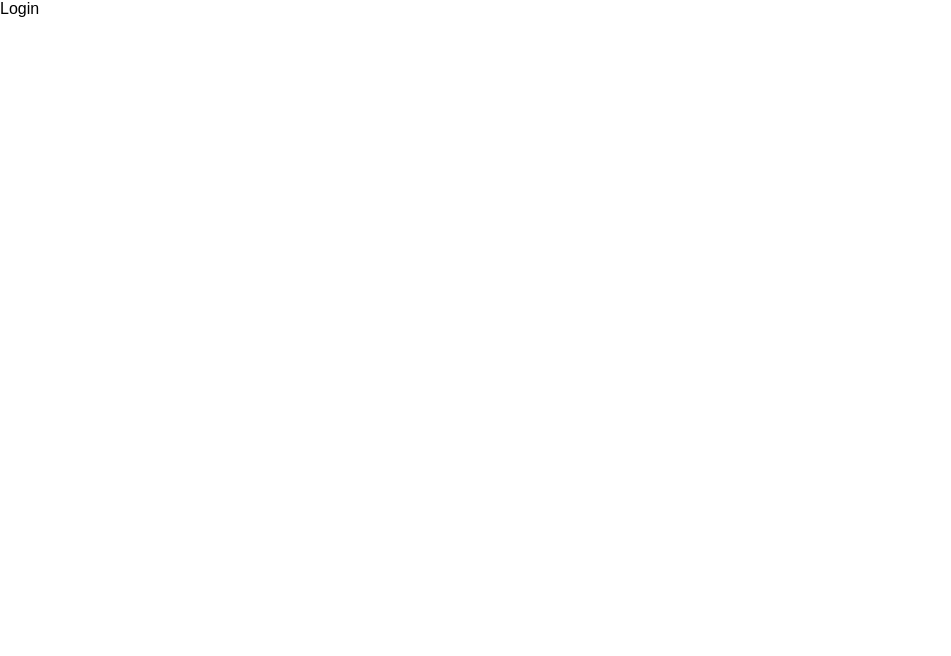
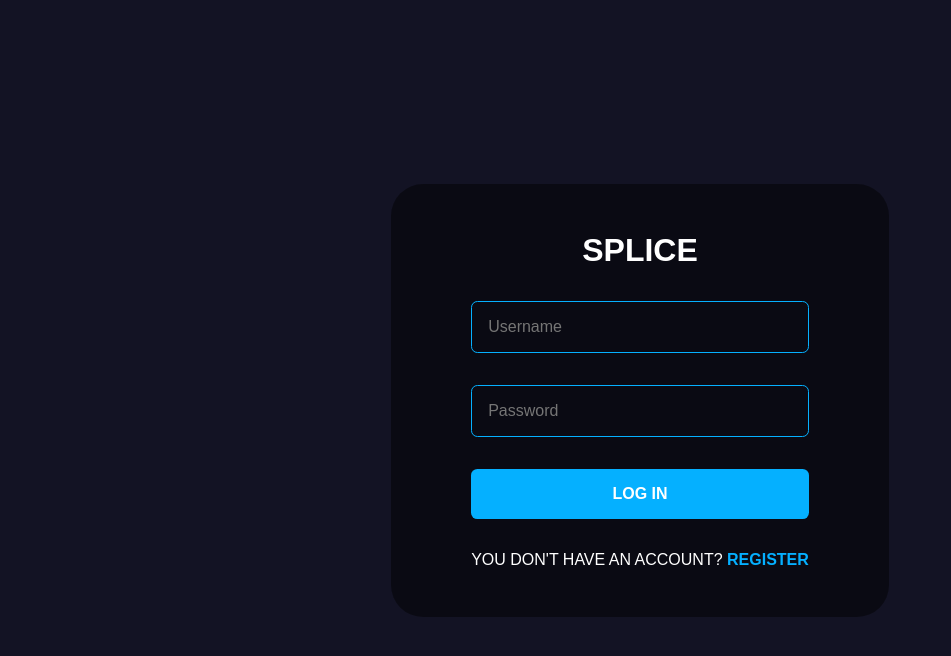
Before and after one commit to cruzito-rar/splice, a React (Create React App) app in the folder public/: page /login in a window 1280 px wide. Shown: the top 656 px of the page, without its empty margins (0-951 px from the left). Built offline with nearby package versions, Linux system fonts and the light colour scheme.

Commit message:
Login function added

```diff
--- a/public/src/utils/APIRoutes.js
+++ b/public/src/utils/APIRoutes.js
@@ -1,2 +1,4 @@
 const host = "http://localhost:5000";
+
 export const registerRoute = `${host}/api/auth/register`;
+export const loginRoute = `${host}/api/auth/login`;
--- a/public/src/views/Login.jsx
+++ b/public/src/views/Login.jsx
@@ -1,9 +1,158 @@
-import React from "react";
+import React, { useState, useEffect } from "react";
+import { Link, useNavigate } from "react-router-dom";
+import axios from "axios";
+import styled from "styled-components";
+import { ToastContainer, toast } from "react-toastify";
+import "react-toastify/dist/ReactToastify.css";
+import Logo from "../assets/logo.png";
+import { loginRoute } from "../utils/APIRoutes";
 
 const Login = () => {
+
+  const navigate = useNavigate();
+
+  const [values, setValues] = useState({
+    username: "",
+    password: ""
+  });
+
+  const toastOptions = {
+    position: "top-right",
+    autoClose: 8000,
+    pauseOnHover: true,
+    draggable: true,
+    theme: "dark"
+  }
+
+  const handleSubmit = async (event) => {
+    event.preventDefault();
+    if(handleValidation()) {
+      const { username, email, password } = values;
+      const { data } = await axios.post(loginRoute, {
+        username,
+        email,
+        password
+      });
+
+      if(data.status === false) {
+        toast.error(data.message, toastOptions);
+      }
+
+      if(data.status === true) {
+        localStorage.setItem("splice-user", JSON.stringify(data.user));
+        navigate("/");
+      }
+    }
+  }
+
+  const handleChange = (event) => {
+    setValues({...values, [event.target.name]: event.target.value });
+  };
+
+  const handleValidation = () => {
+    const {username, password} = values;
+
+    if (username.length === "") {
+      toast.error("Username and password are required", toastOptions);
+      return false;
+    } else if (password === "") {
+      toast.error("Username and password are required", toastOptions);
+      return false;
+    }
+
+    return true;
+  }
+
   return (
-    <div>Login</div>
-  )
-}
+    <>
+      <FormContainer>
+        <form action="" onSubmit={(event) => handleSubmit(event)}>
+          <div className="brand">
+            <h1>Splice</h1>
+          </div>
+          <input type="text" name="username" onChange={(e) => handleChange(e)} min="4" placeholder="Username"/>
+          <input type="password" name="password" onChange={(e) => handleChange(e)} placeholder="Password"/>
+          <button type="submit">Log In</button>
+          <span>You don't have an account? <Link to="/register">Register</Link> </span>
+        </form>
+      </FormContainer>
+      <ToastContainer />
+    </>
+  );
+};
+
+const FormContainer = styled.div`
+  height: 100vh;
+  width: 100vw;
+  display: flex;
+  flex-direction: column;
+  justify-content: center;
+  gap: 1rem;
+  align-items: center;
+  background-color: #131324;
+
+  .brand {
+    display: flex;
+    align-items: center;
+    gap: 1rem;
+    justify-content: center;
+
+    h1 {
+      color: white;
+      text-transform: uppercase;
+    }
+  }
+
+  form {
+    display: flex;
+    flex-direction: column;
+    gap: 2rem;
+    background-color: #00000076;
+    border-radius: 2rem;
+    padding: 3rem 5rem;
+  }
+
+  input {
+    background-color: transparent;
+    padding: 1rem;
+    border: 0.1rem solid #05B0FF;
+    border-radius: 0.4rem;
+    color: white;
+    width: 100%;
+    font-size: 1rem;
+
+    &:focus {
+      border: 0.1rem solid #82D8FF;
+      outline: none;
+    }
+  }
+
+  button {
+    background-color: #05B0FF;
+    color: white;
+    padding: 1rem 2rem;
+    border: none;
+    font-weight: bold;
+    cursor: pointer;
+    border-radius: 0.4rem;
+    font-size: 1rem;
+    text-transform: uppercase;
+
+    &:hover {
+      background-color: #05B0FF;
+    }
+  }
+
+  span {
+    color: white;
+    text-transform: uppercase;
+
+    a {
+      color: #05B0FF;
+      text-decoration: none;
+      font-weight: bold;
+    }
+  }
+`;
 
 export default Login;
--- a/public/src/views/Register.jsx
+++ b/public/src/views/Register.jsx
@@ -67,6 +67,7 @@ const Register = () => {
       toast.error("Email is required", toastOptions);
       return false;
     }
+
     return true;
   }
 
```
Also changed, not shown: 2 other files (tests, documents, lock files or other folders).
